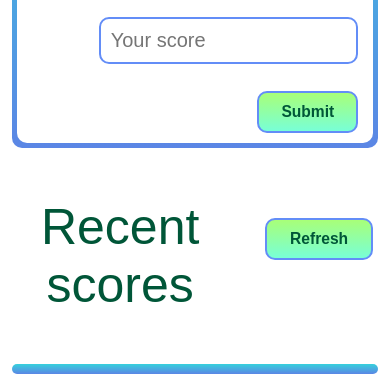
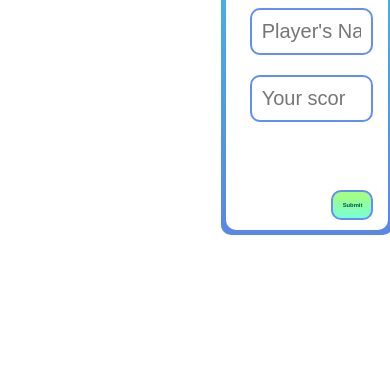
Before and after one commit to AlexRS90/liderboard, a website built with webpack: page src/index.html in a window 390 px wide. Shown: the part 533-918 px from the top of the page. After the commit the page ends 844 px from the top, so only its background shows below. Built offline with nearby package versions, Linux system fonts and the light colour scheme; no server answers; a web font is replaced by a local one.

Commit message:
Revert "Responsive mobile design"

```diff
--- a/src/style.css
+++ b/src/style.css
@@ -125,13 +125,6 @@ body {
   font-size: 1.5vw;
 }
 
-.button2:hover {
-  background: #005638;
-  color: #78ffd6;
-  border: 2px solid #a8ff78;
-  cursor: pointer;
-}
-
 .align {
   align-self: flex-end;
   margin-right: 5px;
@@ -169,14 +162,3 @@ body {
 .message button {
   align-self: flex-start;
 }
-
-@media (max-width: 800px) {
-  .container {
-    flex-direction: column-reverse;
-    gap: 50px;
-  }
-
-  .button2 {
-    font-size: 4vw;
-  }
-}
```
